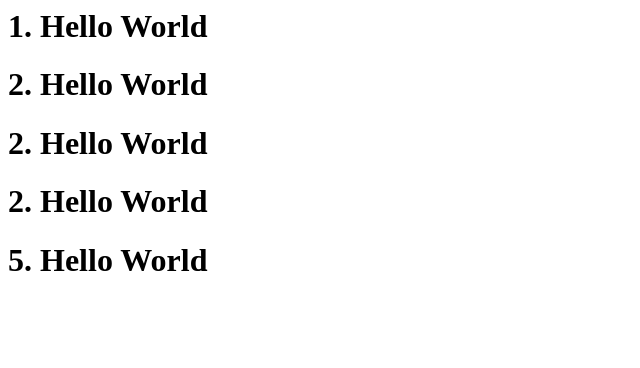
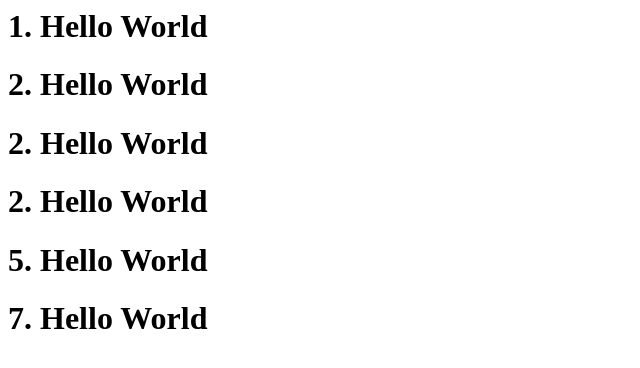
Before and after one commit to chae-ring/oss_1, a plain HTML site: page index.html in a window 1280 px wide. Shown: the whole page, without its empty margins (0-640 px from the left). Drawn offline with Linux system fonts and the light colour scheme.

Commit message:
tester commit

```diff
--- a/index.html
+++ b/index.html
@@ -9,5 +9,6 @@
         <h1>2. Hello World</h1>
         <h1>2. Hello World</h1>
         <h1>5. Hello World</h1>
+        <h1>7. Hello World</h1>
     </body>
 </html>
```
